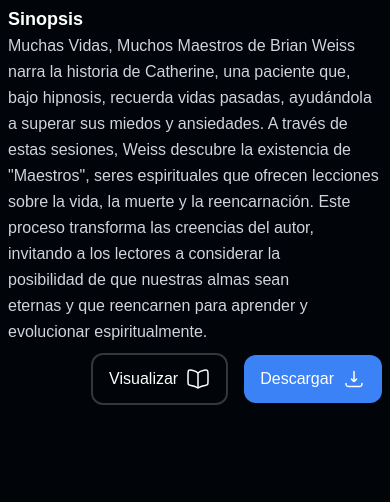
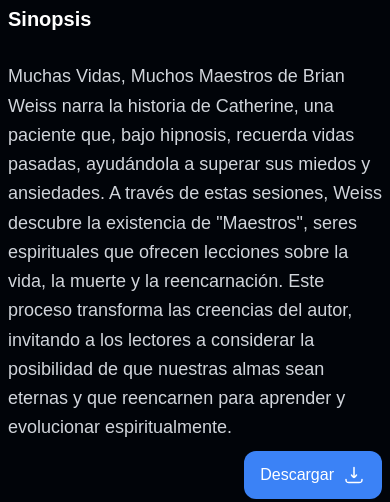
Before and after one commit to elverdavid-dev/shared-books, an Astro site: page /detalles/muchas-vidas-muchos-maestros in a window 390 px wide. Shown: the part 611-1113 px from the top of the page. Before the commit the page ends 1016 px from the top, so only its background shows below. Built offline with nearby package versions, Linux system fonts and the light colour scheme; Astro itself is replaced by a stand-in of ours.

Commit message:
feat: hidden see book in mobile

```diff
--- a/package.json
+++ b/package.json
@@ -20,6 +20,7 @@
 		"typescript": "^5.4.5"
 	},
 	"devDependencies": {
-		"@biomejs/biome": "1.8.1"
+		"@biomejs/biome": "1.8.1",
+		"@tailwindcss/typography": "^0.5.15"
 	}
 }
--- a/src/pages/detalles/[slug].astro
+++ b/src/pages/detalles/[slug].astro
@@ -25,7 +25,7 @@
 <Layout title=`${book?.titulo}`>
   <BackButton />
 
-  <main class="md:max-w-3xl mx-auto">
+  <main class="md:max-w-3xl mx-auto pb-10">
     <div class="py-2">
       <h1 class="text-3xl font-bold">{book?.titulo}</h1>
         <span class="text-gray-400">
@@ -43,8 +43,8 @@
       />
       <article>
         <div class="py-2">
-          <span class="font-semibold text-lg">Sinopsis</span>
-          <p class="text-gray-300 text-pretty leading-relaxed">
+          <span class="font-semibold text-xl">Sinopsis</span>
+          <p class="text-gray-300 text-pretty leading-relaxed prose prose-lg whitespace-pre-line">
             {book?.sinopsis}
           </p>
         </div>
@@ -53,7 +53,7 @@
             href={book?.url}
             target="_blank"
             rel="noopener noreferrer"
-            class="border-[2px] border-white/20 hover:border-blue-500 hover:text-blue-500 active:scale-95 transition-all py-3 px-4 rounded-xl flex items-center gap-x-2"
+            class="border-[2px] border-white/20 hover:border-blue-500 hover:text-blue-500 active:scale-95 transition-all py-3 px-4 rounded-xl md:flex items-center gap-x-2 hidden "
           >
             Visualizar
             <BookOpen />
--- a/tailwind.config.mjs
+++ b/tailwind.config.mjs
@@ -4,5 +4,7 @@
 	theme: {
 		extend: {},
 	},
-	plugins: [],
+	plugins: [
+		require('@tailwindcss/typography'),
+	],
 }
```
Also changed, not shown: 1 other file.
